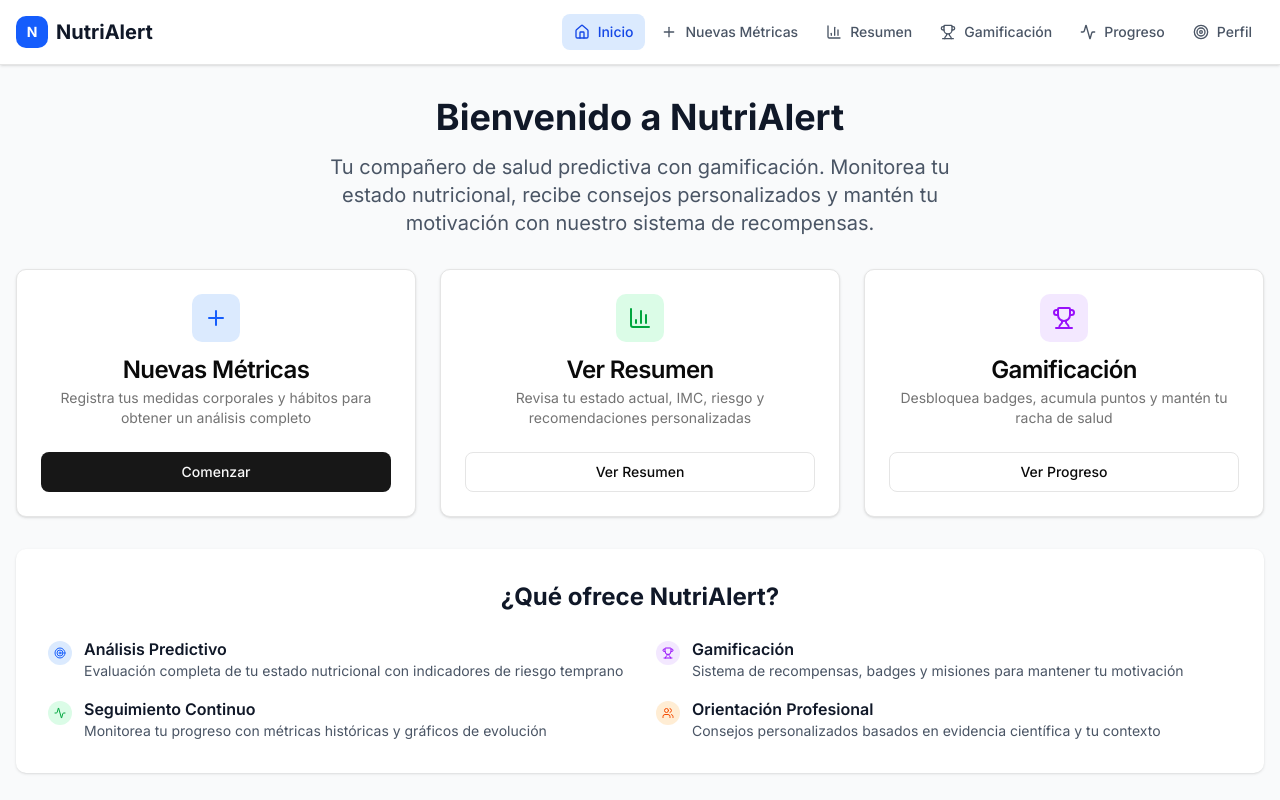
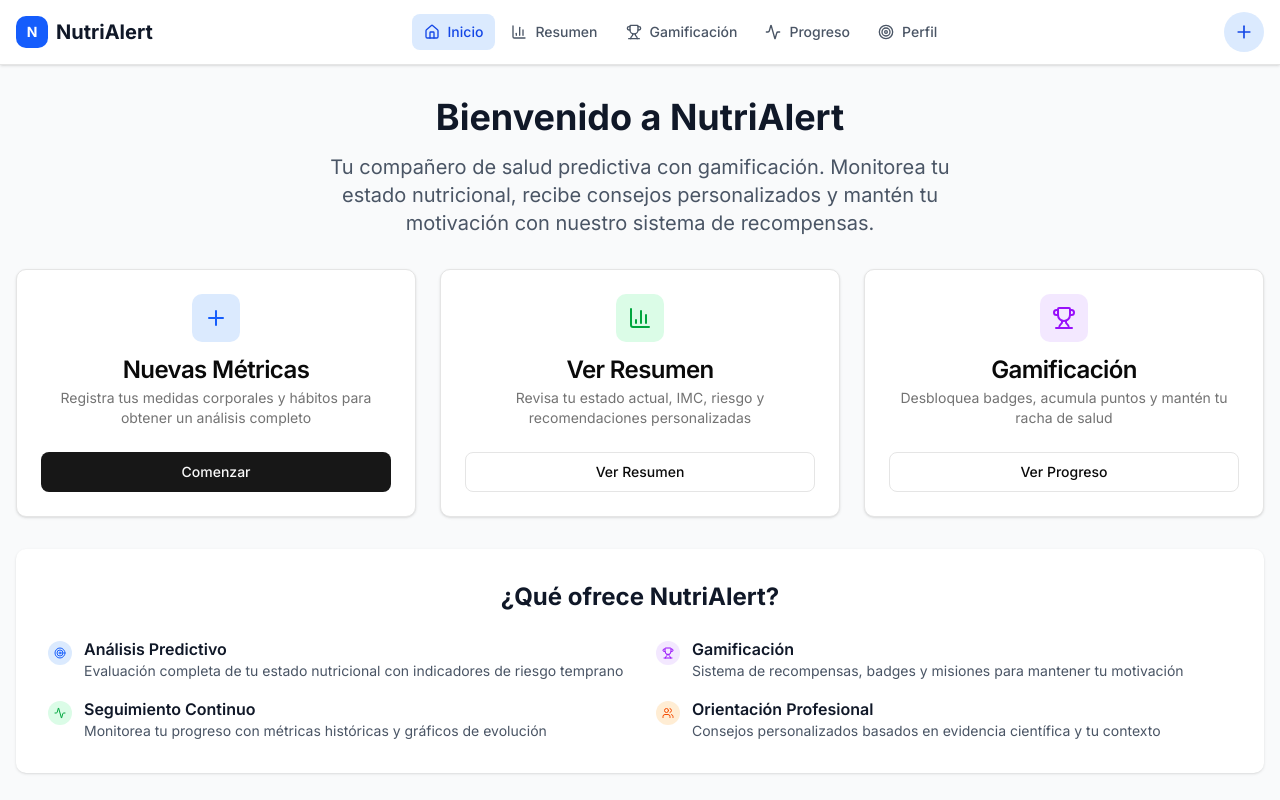
Before and after one commit to Alankke/Nutri-alert, a Next.js app: page / in a window 1280 px wide. Shown: the top 800 px of the page. Built offline with nearby package versions, Linux system fonts and the light colour scheme.

Commit message:
navigation updated

```diff
--- a/src/app/layout.tsx
+++ b/src/app/layout.tsx
@@ -2,6 +2,7 @@ import type { Metadata } from "next"
 import { Inter } from "next/font/google"
 import "./globals.css"
 import { Navigation } from "@/components/navigation"
+import { ClerkProvider } from "@clerk/nextjs"
 
 const inter = Inter({ subsets: ["latin"] })
 
@@ -19,10 +20,12 @@ export default function RootLayout({
     <html lang="es">
       <body className={inter.className}>
         <div className="min-h-screen bg-gray-50">
+          <ClerkProvider>
           <Navigation />
           <main className="container mx-auto px-4 py-8">
             {children}
           </main>
+          </ClerkProvider>
         </div>
       </body>
     </html>
--- a/src/components/navigation.tsx
+++ b/src/components/navigation.tsx
@@ -7,7 +7,6 @@ import { Activity, BarChart3, Calendar, Home, Plus, Target, Trophy, Users } from
 
 const navigation = [
   { name: "Inicio", href: "/", icon: Home },
-  { name: "Nuevas Métricas", href: "/metricas/nueva", icon: Plus },
   { name: "Resumen", href: "/overview", icon: BarChart3 },
   { name: "Gamificación", href: "/gamificacion", icon: Trophy },
   { name: "Progreso", href: "/progreso", icon: Activity },
@@ -26,8 +25,8 @@ export function Navigation() {
   return (
     <nav className="bg-white shadow-sm border-b">
       <div className="container mx-auto px-4">
-        <div className="flex justify-between items-center h-16">
-          {/* Logo */}
+        <div className="flex items-center h-16 justify-between">
+          {/* Logo a la izquierda */}
           <div className="flex items-center">
             <Link href="/" className="flex items-center space-x-2">
               <div className="w-8 h-8 bg-blue-600 rounded-lg flex items-center justify-center">
@@ -37,11 +36,11 @@ export function Navigation() {
             </Link>
           </div>
 
-          {/* Navigation Links */}
+          {/* Navegación centrada */}
+          <div className="flex flex-1 justify-center">
             <div className="hidden md:flex items-center space-x-1">
-            {isAdminRoute ? (
-              // Admin navigation
-              adminNavigation.map((item) => {
+              {isAdminRoute
+                ? adminNavigation.map((item) => {
                     const isActive = pathname === item.href
                     return (
                       <Link
@@ -59,9 +58,7 @@ export function Navigation() {
                       </Link>
                     )
                   })
-            ) : (
-              // User navigation
-              navigation.map((item) => {
+                : navigation.map((item) => {
                     const isActive = pathname === item.href
                     return (
                       <Link
@@ -78,18 +75,25 @@ export function Navigation() {
                         {item.name}
                       </Link>
                     )
-              })
-            )}
+                  })}
+            </div>
           </div>
 
-          {/* Mobile menu button */}
-          <div className="md:hidden">
-            <button className="p-2 rounded-md text-gray-600 hover:text-gray-900 hover:bg-gray-100">
-              <svg className="w-6 h-6" fill="none" stroke="currentColor" viewBox="0 0 24 24">
-                <path strokeLinecap="round" strokeLinejoin="round" strokeWidth={2} d="M4 6h16M4 12h16M4 18h16" />
-              </svg>
-            </button>
-          </div>
+          {/* Botón + Nueva Métrica a la derecha */}
+          {!isAdminRoute && (
+            <Link
+              href="/metricas/nueva"
+              className={cn(
+                "ml-4 flex items-center justify-center w-10 h-10 rounded-full transition-colors",
+                pathname === "/metricas/nueva"
+                  ? "bg-blue-600 text-white"
+                  : "bg-blue-100 text-blue-700 hover:bg-blue-200"
+              )}
+              title="Agregar nueva métrica"
+            >
+              <Plus className="w-5 h-5" />
+            </Link>
+          )}
         </div>
       </div>
     </nav>
```
Also changed, not shown: 1 other file (tests, documents, lock files or other folders). Lines whose indentation alone changed are shown as unchanged.
